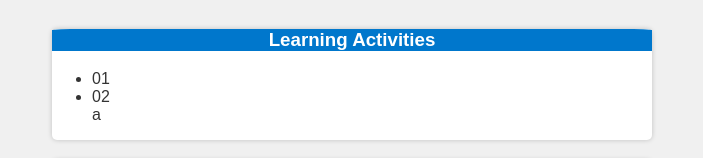
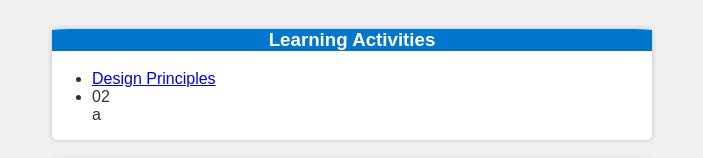
Before and after one commit to Dev-Karatapu/wdd230, a plain HTML site: page index.html in a window 1280 px wide. Shown: the part 422-580 px from the top of the page, without its empty margins (288-991 px from the left). Drawn offline with Linux system fonts and the light colour scheme.

Commit message:
"Added Design principles on home page"

```diff
--- a/index.html
+++ b/index.html
@@ -31,7 +31,7 @@
         <section class="card">
             <h3>Learning Activities</h3>
             <ul>
-                <li>01</li>
+                <li><a href="lesson02/design-principles.html">Design Principles</a></li>
                 <li>02</li>
                 <a>a</a>
             </ul>
```
